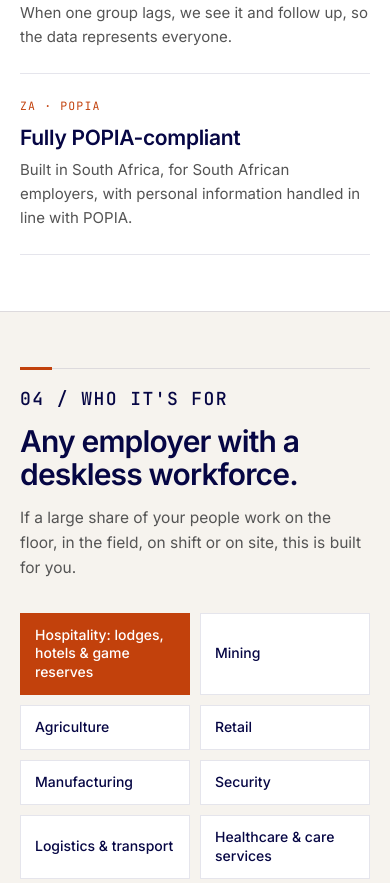
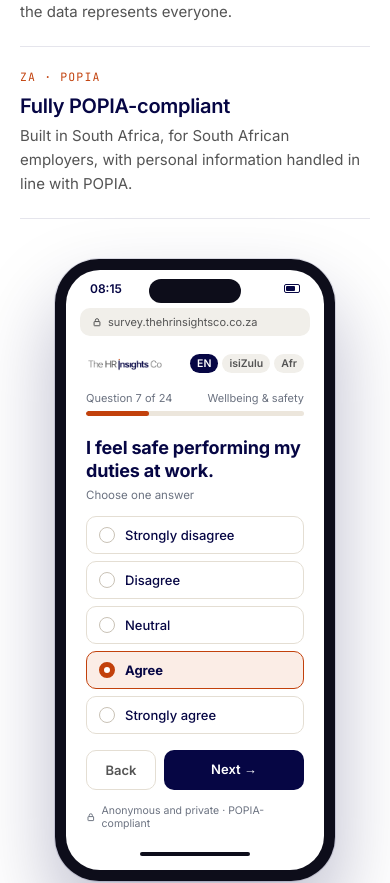
Before and after one commit to biancasmit683-netizen/HRinsightscov2, a React (Vite) app: page / in a window 390 px wide. Shown: the part 3429-4312 px from the top of the page. Built offline with nearby package versions, Linux system fonts and the light colour scheme.

Commit message:
Why us: add a smartphone survey screen mockup beside the four points
Co-Authored-By: Claude Opus 5.5 <noreply@anthropic.com>
Claude-Session: https://claude.ai/code/session_01Vf91w2bEHPv3FxK19iqoVh

```diff
--- a/src/page-engagement.jsx
+++ b/src/page-engagement.jsx
@@ -154,6 +154,81 @@ function HowItWorks() {
 }
 
 // ---------- 03 Why us -------------------------------------------------------
+// Phone mockup: the survey screen a staff member sees after opening their private link.
+function SurveyPhone() {
+  const isMobile = useIsMobile();
+  const opts = ['Strongly disagree', 'Disagree', 'Neutral', 'Agree', 'Strongly agree'];
+  const picked = 3;
+  const W = isMobile ? 280 : 300;
+  return (
+    <div role="img" aria-label="Example survey screen on a smartphone: question 7 of 24, 'I feel safe performing my duties at work', with 'Agree' selected"
+      style={{ width: W, maxWidth:'100%', margin:'0 auto', background:'#0d0d1a', borderRadius: 44, padding: 11, boxShadow:'0 40px 80px rgba(6,6,68,.28), 0 0 0 1px rgba(6,6,68,.12)', position:'relative' }}>
+      <div style={{ background:'#fff', borderRadius: 34, overflow:'hidden', fontFamily:'Inter,sans-serif', color:'var(--ink)', position:'relative' }}>
+        {/* status bar + notch */}
+        <div style={{ height: 38, display:'flex', alignItems:'center', justifyContent:'space-between', padding:'0 24px', fontSize: 12, fontWeight: 600 }}>
+          <span>08:15</span>
+          <span style={{ position:'absolute', left:'50%', top: 9, transform:'translateX(-50%)', width: 92, height: 24, borderRadius: 14, background:'#0d0d1a' }}/>
+          <span style={{ display:'flex', gap: 4, alignItems:'center' }}>
+            <span style={{ width: 16, height: 9, borderRadius: 2, border:'1.5px solid var(--ink)', position:'relative' }}><span style={{ position:'absolute', inset: 1, right: 4, background:'var(--ink)', borderRadius: 1 }}/></span>
+          </span>
+        </div>
+        {/* address bar */}
+        <div style={{ margin:'0 14px', padding:'7px 12px', borderRadius: 10, background:'#F1EFEA', fontSize: 11, color:'var(--graphite)', display:'flex', alignItems:'center', gap: 6 }}>
+          <svg width="10" height="10" viewBox="0 0 24 24" fill="none" stroke="currentColor" strokeWidth="2.4"><rect x="5" y="11" width="14" height="10" rx="1"/><path d="M8 11V8a4 4 0 0 1 8 0v3"/></svg>
+          survey.thehrinsightsco.co.za
+        </div>
+        <div style={{ padding:'18px 20px 22px' }}>
+          {/* header */}
+          <div style={{ display:'flex', justifyContent:'space-between', alignItems:'center' }}>
+            <img src="/brand/logo-primary-white-bg.png" alt="" style={{ height: 15, width:'auto', display:'block' }}/>
+            <div style={{ display:'flex', gap: 4, fontSize: 10.5, fontWeight: 600 }}>
+              {['EN', 'isiZulu', 'Afr'].map((l, i) => (
+                <span key={l} style={{ padding:'3px 7px', borderRadius: 999, background: i === 0 ? 'var(--ink)' : '#F1EFEA', color: i === 0 ? '#fff' : 'var(--graphite)' }}>{l}</span>
+              ))}
+            </div>
+          </div>
+          {/* progress */}
+          <div style={{ marginTop: 18, display:'flex', justifyContent:'space-between', fontSize: 11, color:'var(--slate)' }}>
+            <span>Question 7 of 24</span><span>Wellbeing &amp; safety</span>
+          </div>
+          <div style={{ marginTop: 6, height: 5, borderRadius: 3, background:'#ECE6DC', overflow:'hidden' }}>
+            <div style={{ width:'29%', height:'100%', background:'var(--orange)', borderRadius: 3 }}/>
+          </div>
+          {/* question */}
+          <div style={{ marginTop: 20, fontSize: 18, fontWeight: 700, lineHeight: 1.3, letterSpacing:'-0.01em' }}>
+            I feel safe performing my duties at work.
+          </div>
+          <div style={{ marginTop: 6, fontSize: 11.5, color:'var(--slate)' }}>Choose one answer</div>
+          {/* options */}
+          <div style={{ marginTop: 14, display:'flex', flexDirection:'column', gap: 7 }}>
+            {opts.map((o, i) => {
+              const on = i === picked;
+              return (
+                <div key={o} style={{ display:'flex', alignItems:'center', gap: 10, padding:'10px 12px', borderRadius: 10, fontSize: 13, fontWeight: on ? 700 : 500,
+                  border: on ? '1.5px solid var(--orange)' : '1px solid #E4DED3', background: on ? '#FBEDE6' : '#fff' }}>
+                  <span style={{ width: 16, height: 16, borderRadius:'50%', flexShrink: 0, border: on ? '5px solid var(--orange)' : '1.5px solid #C9C2B6', background:'#fff' }}/>
+                  {o}
+                </div>
+              );
+            })}
+          </div>
+          {/* nav */}
+          <div style={{ marginTop: 16, display:'grid', gridTemplateColumns:'1fr 2fr', gap: 8 }}>
+            <div style={{ padding:'11px 0', textAlign:'center', borderRadius: 10, border:'1px solid #E4DED3', fontSize: 13, fontWeight: 600, color:'var(--graphite)' }}>Back</div>
+            <div style={{ padding:'11px 0', textAlign:'center', borderRadius: 10, background:'var(--ink)', color:'#fff', fontSize: 13, fontWeight: 600 }}>Next →</div>
+          </div>
+          <div style={{ marginTop: 14, display:'flex', alignItems:'center', justifyContent:'center', gap: 6, fontSize: 10.5, color:'var(--slate)' }}>
+            <svg width="10" height="10" viewBox="0 0 24 24" fill="none" stroke="currentColor" strokeWidth="2.4"><rect x="5" y="11" width="14" height="10" rx="1"/><path d="M8 11V8a4 4 0 0 1 8 0v3"/></svg>
+            Anonymous and private · POPIA-compliant
+          </div>
+        </div>
+        {/* home indicator */}
+        <div style={{ height: 18, display:'flex', justifyContent:'center', alignItems:'flex-start' }}><span style={{ width: 110, height: 4, borderRadius: 2, background:'#0d0d1a' }}/></div>
+      </div>
+    </div>
+  );
+}
+
 function WhyUs() {
   const isMobile = useIsMobile();
   const feats = [
@@ -166,19 +241,18 @@ function WhyUs() {
     <section id="why" style={{ background:'#fff', padding: pad(isMobile), borderTop:'1px solid var(--rule)' }}>
       <SectionHead index="03 / WHY US" title="Built for how South African workplaces actually work."
         lede="Three founders from HR, industrial psychology, finance and data, running surveys that represent the whole workforce, not just the part with a laptop."/>
-      <div style={{ display:'grid', gridTemplateColumns: isMobile ? '1fr' : '220px 1fr', gap: 40 }}>
+      <div style={{ display:'grid', gridTemplateColumns: isMobile ? '1fr' : '220px minmax(0,1fr) 340px', gap: isMobile ? 40 : 48, alignItems:'center' }}>
         {!isMobile && <div/>}
-        <div>
-          <div style={{ display:'grid', gridTemplateColumns: isMobile ? '1fr' : 'repeat(2,1fr)', borderTop:'1px solid var(--ink)' }}>
-            {feats.map(([tag, t, b], i) => (
-              <div key={i} style={{ padding: isMobile ? '24px 0' : '30px 32px 30px 0', paddingLeft: !isMobile && i % 2 ? 32 : 0, borderRight: !isMobile && i % 2 === 0 ? '1px solid var(--rule)' : 'none', borderBottom:'1px solid var(--rule)' }}>
-                <div style={{ fontFamily:'JetBrains Mono,monospace', fontSize: 11.5, letterSpacing:'.1em', color:'var(--orange)' }}>{tag}</div>
-                <h3 style={{ fontSize: 21, fontWeight: 600, letterSpacing:'-0.015em', margin:'12px 0 8px' }}>{t}</h3>
-                <p style={{ fontSize: 15, lineHeight: 1.6, color:'var(--graphite)', margin: 0 }}>{b}</p>
-              </div>
-            ))}
-          </div>
+        <div style={{ borderTop:'1px solid var(--ink)' }}>
+          {feats.map(([tag, t, b], i) => (
+            <div key={i} style={{ padding: isMobile ? '22px 0' : '24px 0', borderBottom:'1px solid var(--rule)' }}>
+              <div style={{ fontFamily:'JetBrains Mono,monospace', fontSize: 11.5, letterSpacing:'.1em', color:'var(--orange)' }}>{tag}</div>
+              <h3 style={{ fontSize: 20, fontWeight: 600, letterSpacing:'-0.015em', margin:'10px 0 6px' }}>{t}</h3>
+              <p style={{ fontSize: 15, lineHeight: 1.6, color:'var(--graphite)', margin: 0 }}>{b}</p>
+            </div>
+          ))}
         </div>
+        <SurveyPhone/>
       </div>
     </section>
   );
```
